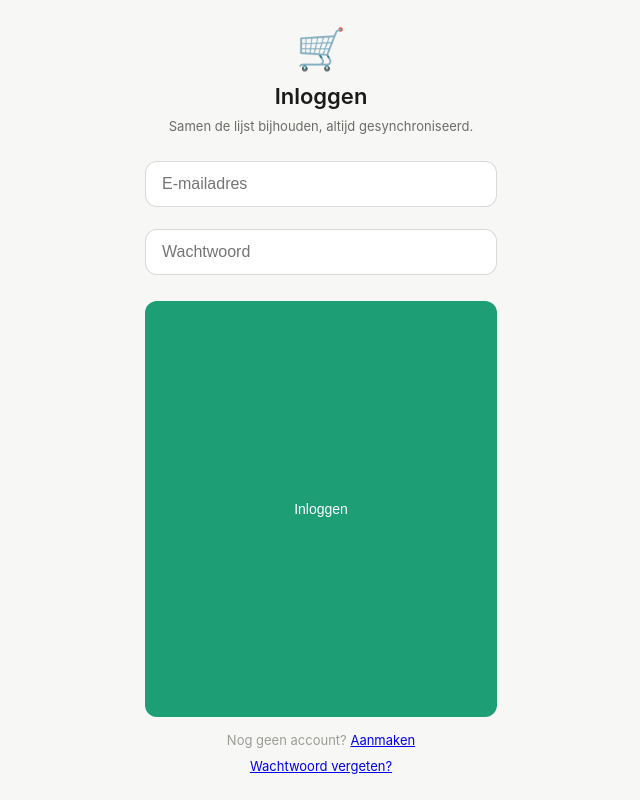
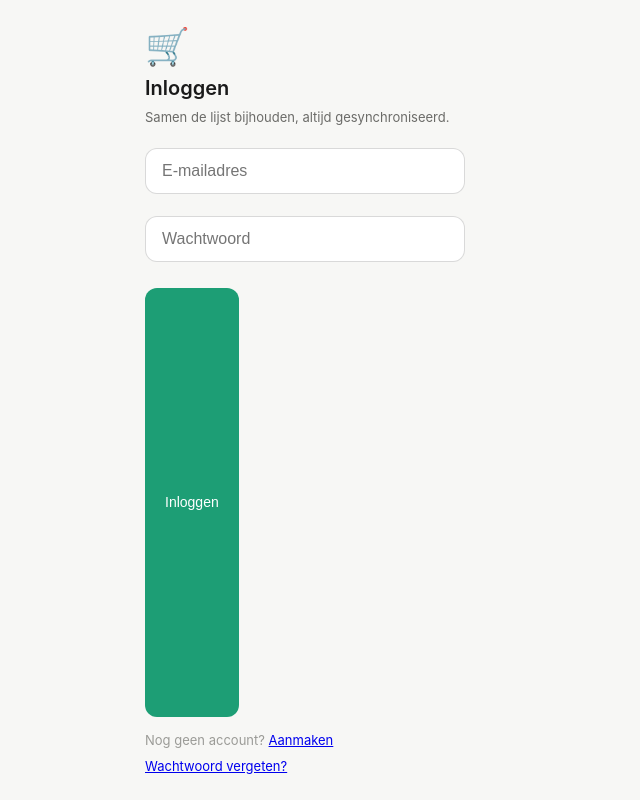
Before and after one commit to DwayneSchreiner/Shopping, a plain HTML site: page index.html in a window 1280 px wide. Shown: the whole page, without its empty margins (319-959 px from the left). Drawn offline with Linux system fonts and the light colour scheme; no server answers.

Commit message:
Update style.css

```diff
--- a/style.css
+++ b/style.css
@@ -704,23 +704,32 @@ html, body {
    AUTH - compactere knop
    ===================== */
 .auth-wrap .btn-primary {
-  padding: 11px;
+  padding: 11px 20px;
   font-size: 14px;
+  width: auto;
+  display: inline-block;
   border-radius: var(--radius-md);
+  margin-top: 14px;
 }
 .auth-wrap {
   padding: 24px 24px;
+  align-items: flex-start;
 }
 .auth-logo {
-  font-size: 40px;
-  margin-bottom: 10px;
+  font-size: 36px;
+  margin-bottom: 8px;
 }
 .auth-title {
-  font-size: 22px;
+  font-size: 20px;
 }
 .auth-sub {
   font-size: 13px;
-  margin-bottom: 24px;
+  margin-bottom: 20px;
+  text-align: left;
+}
+.auth-input {
+  width: 100%;
+  max-width: 320px;
 }
 
 /* =====================
```
